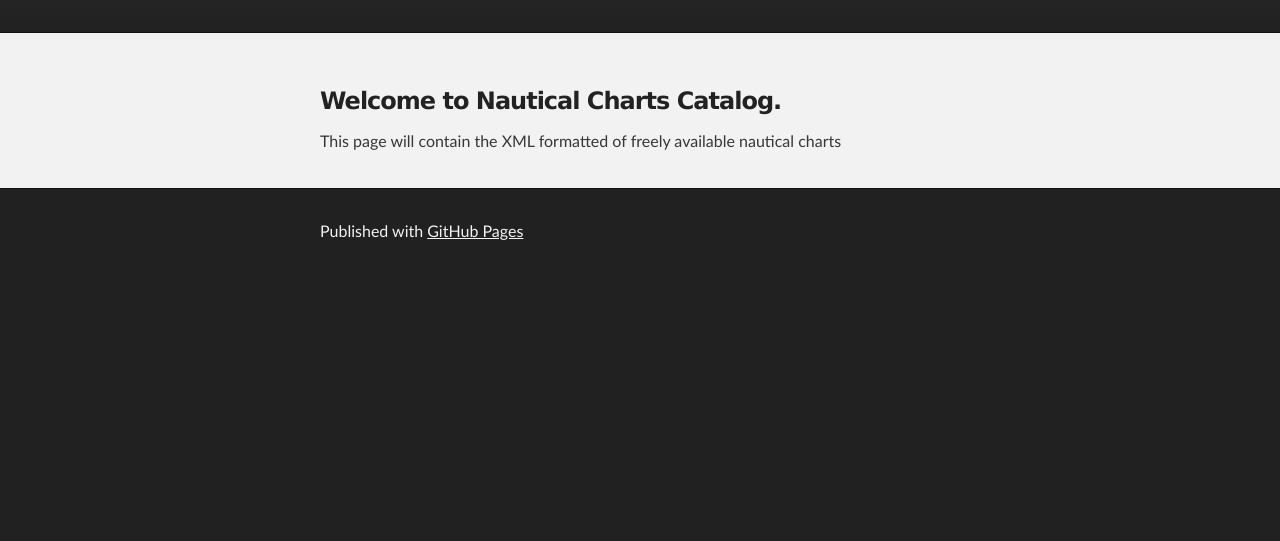
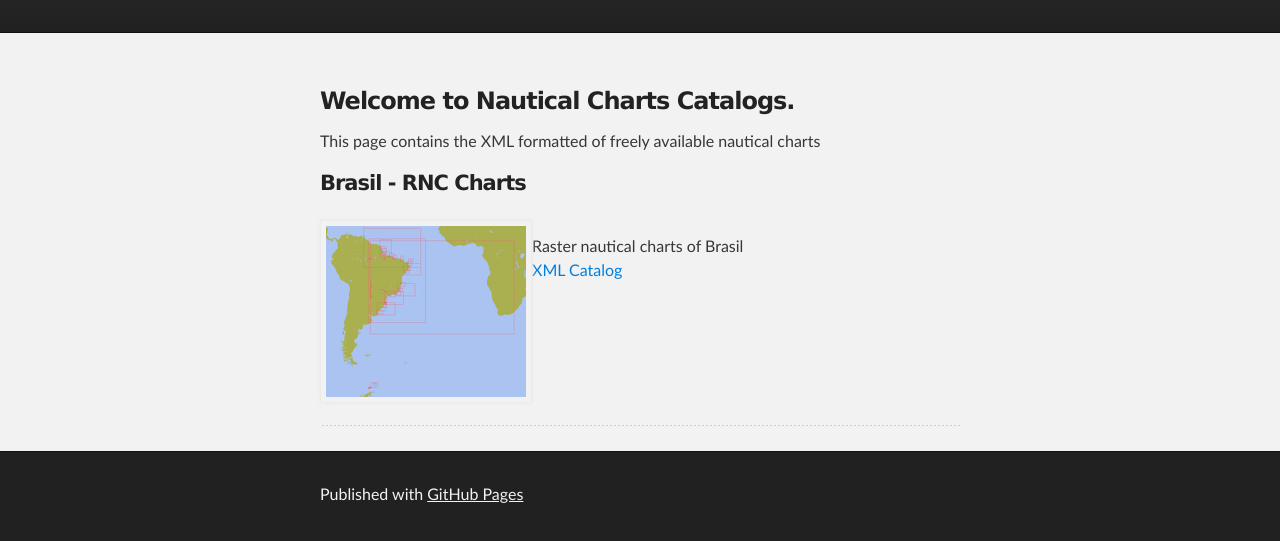
Before and after one commit to chartcatalogs/chartcatalogs.github.io, a plain HTML site: page index.html in a window 1280 px wide. Shown: the part 177-718 px from the top of the page. Drawn offline with Linux system fonts and the light colour scheme.

Commit message:
Update website

```diff
--- a/index.html
+++ b/index.html
@@ -28,9 +28,21 @@
     <div id="main_content_wrap" class="outer">
       <section id="main_content" class="inner">
         <h3>
-<a id="welcome-to-nautical-charts-catalog" class="anchor" href="#welcome-to-nautical-charts-catalog" aria-hidden="true"><span class="octicon octicon-link"></span></a>Welcome to Nautical Charts Catalog.</h3>
+<a id="welcome-to-nautical-charts-catalog" class="anchor" href="#welcome-to-nautical-charts-catalog" aria-hidden="true"><span class="octicon octicon-link"></span></a>Welcome to Nautical Charts Catalogs.</h3>
 
-<p>This page will contain the XML formatted of freely available nautical charts</p>
+<p>This page contains the XML formatted of freely available nautical charts</p>
+<p>
+<h4>Brasil - RNC Charts</h4>
+<a href="images/BR.png"><img align="left" alt="Brasil" src="images/BR_thumb.png"></a>
+<br/>
+Raster nautical charts of Brasil<br/><a href="https://github.com/chartcatalogs/catalogs/raw/master/BR_RNC_Catalog.xml">XML Catalog</a>
+</p>
+<br/>
+<br/>
+<br/>
+<br/>
+<br/>
+<hr/>
       </section>
     </div>
 
```
Also changed, not shown: images/BR.png (added), images/BR_thumb.png (added).
